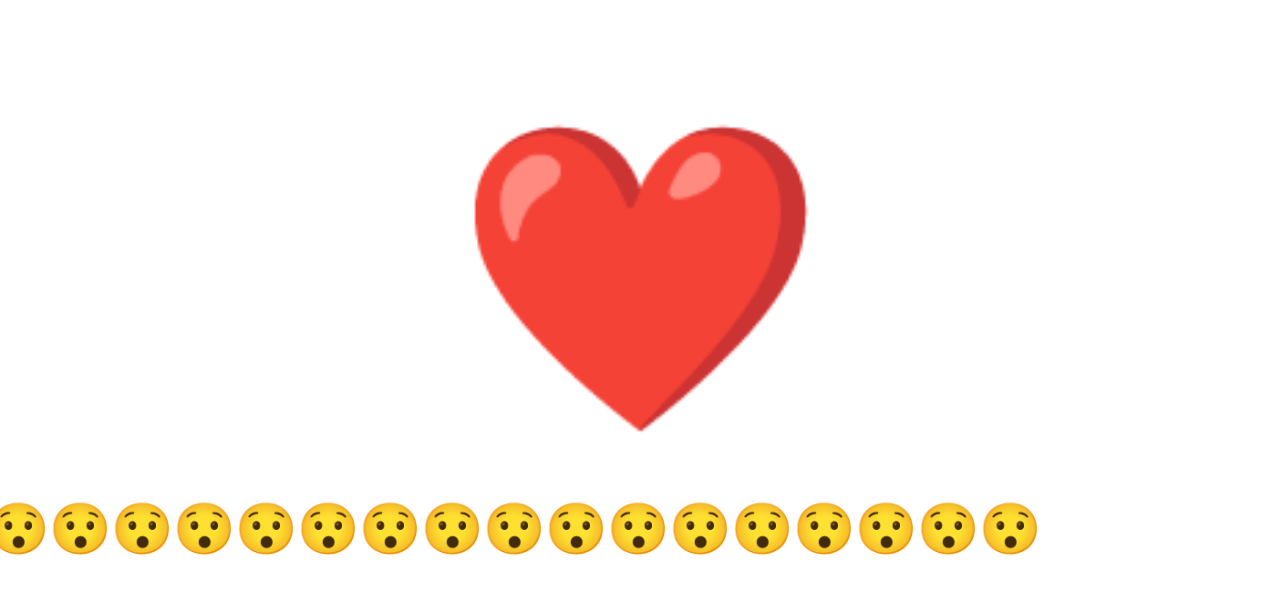
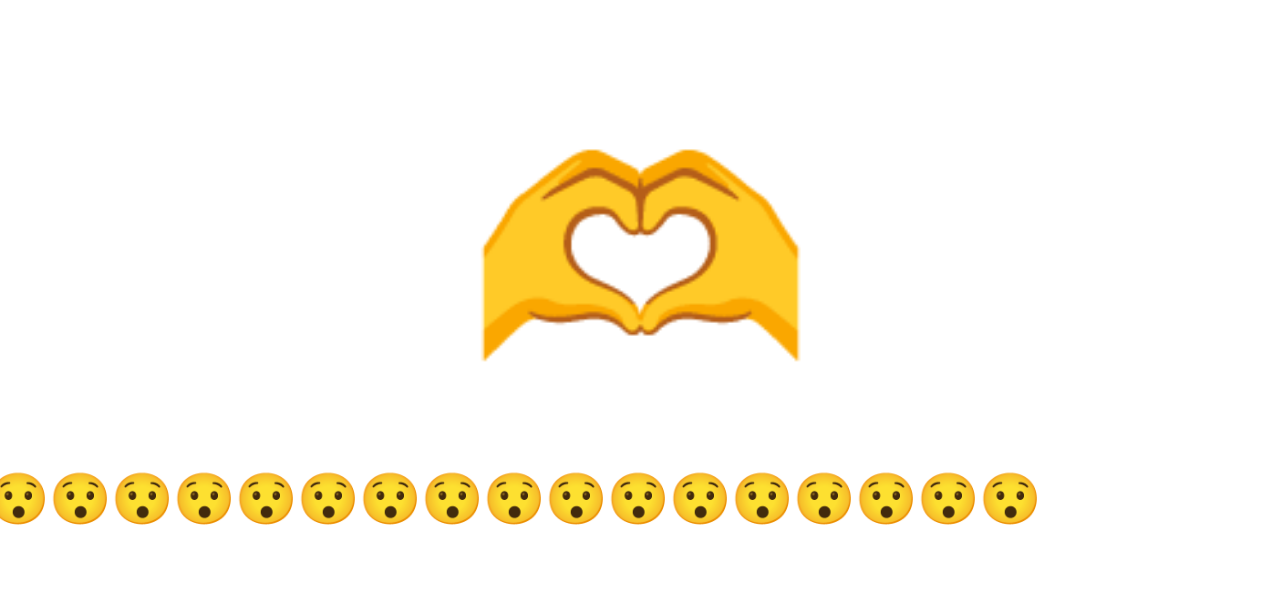
Before and after one commit to khaaisnt/for-onaa, a website: page index.html in a window 1280 px wide. Both pictures are taken after a click on the button "Apa Ini🤔". Drawn offline with Linux system fonts and the light colour scheme.

Commit message:
edit emojis

```diff
--- a/index.html
+++ b/index.html
@@ -3,12 +3,12 @@
   <head>
     <meta charset="UTF-8" />
     <meta name="viewport" content="width=device-width, initial-scale=1.0" />
-    <title>Love Button</title>
+    <title>For Onaa</title>
     <link rel="stylesheet" href="src/output.css" />
     <style>
       .heart {
         color: red;
-        font-size: 300px; /* Increased font size */
+        font-size: 280px; /* Increased font size */
         display: none;
       }
       .emojis {
@@ -42,7 +42,7 @@
           Apa Ini🤔
         </button>
       </form>
-      <div class="heart flex text-center items-center">❤️</div>
+      <div class="heart flex text-center items-center">🫶</div>
       <div class="emojis">
         <span>😯😯😯😯😯😯😯😯😯😯😯😯😯😯😯😯😯</span>
       </div>
```
